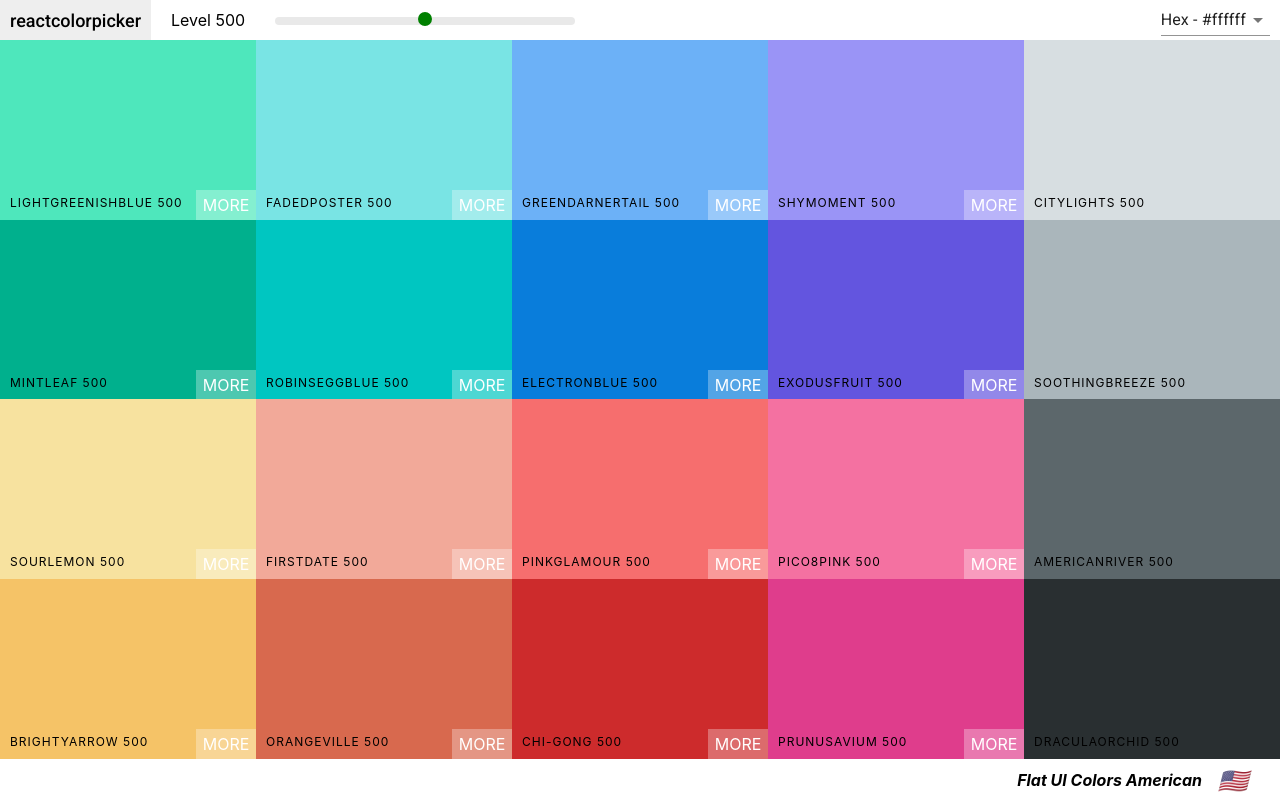
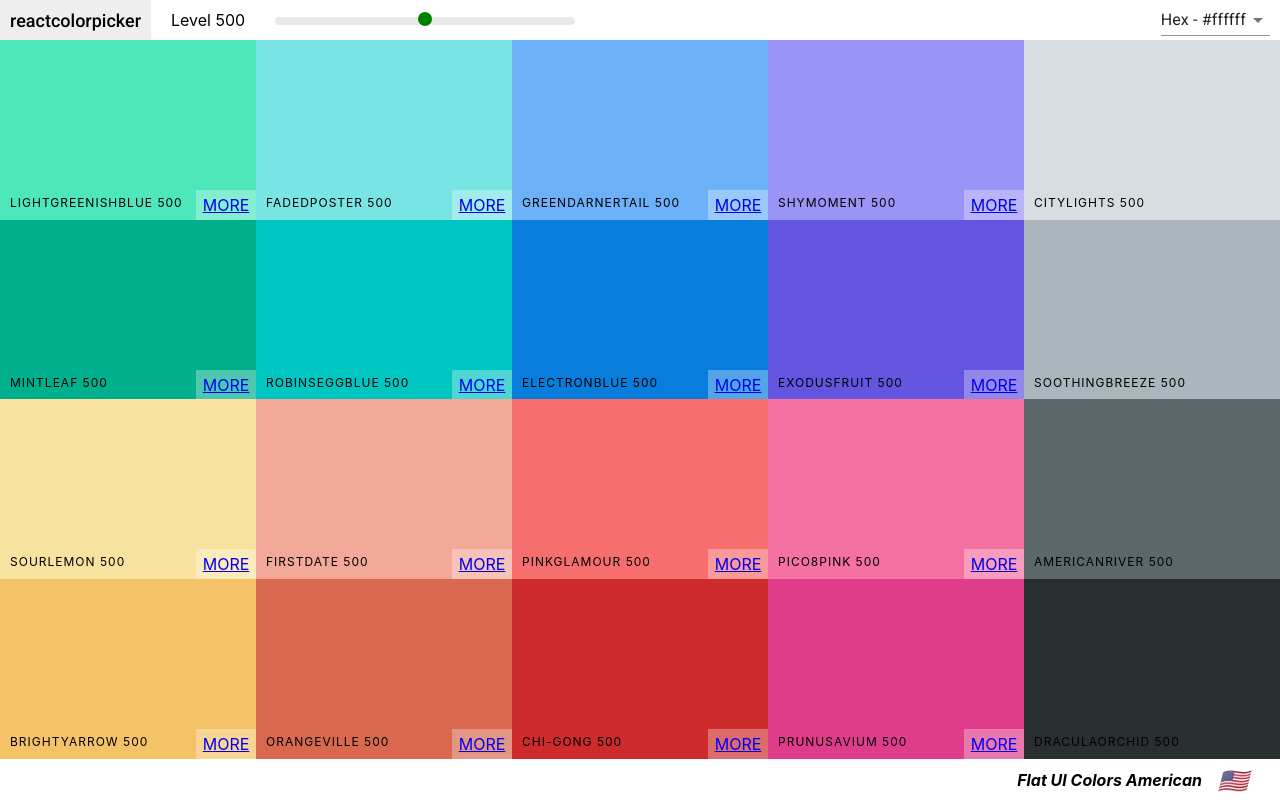
Before and after one commit to avsssai/react-colors, a React (Create React App) app: page /palette/flat-ui-colors-american in a window 1280 px wide. Built offline with nearby package versions, Linux system fonts and the light colour scheme.

Commit message:
Added links and Route to single color  palette

```diff
--- a/src/App.js
+++ b/src/App.js
@@ -5,7 +5,7 @@ import seedColors from './colors-seeder';
 import { generatePalette } from './colorHelpers';
 import { Switch, Link, Route } from 'react-router-dom';
 import colorsSeeder from './colors-seeder';
-
+import SingleColorPalette from './SingleColorPalette';
 class App extends Component {
 
   render () {
@@ -28,6 +28,7 @@ class App extends Component {
           <Route exact path="/" render={(routeProps) => <PaletteList palettes={colorsSeeder} {...routeProps} />} />
           <Route exact path="/palette/:id" render={(routeProps) => <Palette palette={generatePalette(findPalette(routeProps.match.params.id))} {...routeProps} />} />
           {/* <Route exact path="/:palette/:id" render={(routeProps) => <h1>Individual Palette</h1>} /> */}
+          <Route exact path="/palette/:paletteId/:colorName" render={routeProps => <SingleColorPalette {...routeProps}/>} />
         </Switch>
       </div>
     )
--- a/src/ColorBox.js
+++ b/src/ColorBox.js
@@ -1,5 +1,6 @@
 import React, { Component } from "react";
 import { CopyToClipboard } from "react-copy-to-clipboard";
+import {Link} from 'react-router-dom'
 import "./ColorBox.css";
 
 export default class ColorBox extends Component {
@@ -22,8 +23,10 @@ export default class ColorBox extends Component {
 
   }
 
+
+
   render() {
-    const { background, name } = this.props;
+    const { background, name ,moreUrl} = this.props;
     let {copied} = this.state;
     return (
       <CopyToClipboard text={background} onCopy={this.changeCopyState}>
@@ -38,7 +41,11 @@ export default class ColorBox extends Component {
               <span>{name}</span>
             </div>
             <button className="copy-button">Copy</button>
-            <div className="see-more">More</div>
+            <div className="see-more" >
+              <Link to={moreUrl} onClick={e => e.stopPropagation()}>
+                More
+              </Link>
+              </div>
           </div>
         </div>
       </CopyToClipboard>
--- a/src/Palette.js
+++ b/src/Palette.js
@@ -34,6 +34,8 @@ export default class Palette extends Component {
     })
   }
 
+
+
   render () {
     const { palette } = this.props;
     let { level, colorFormat } = this.state;
@@ -46,7 +48,7 @@ export default class Palette extends Component {
           <div className="Palette-colors">
             {palette.colors[level].map((color, i) => {
               return (
-                <ColorBox background={color[colorFormat]} name={color.name} key={i} />
+                <ColorBox background={color[colorFormat]} name={color.name} key={i} moreUrl={`/palette/${palette.id}/${color.id}`}  />
               );
             })}
           </div>
--- /dev/null
+++ b/src/SingleColorPalette.js
@@ -0,0 +1,11 @@
+import React, { Component } from 'react'
+
+export default class SingleColorPalette extends Component {
+    render() {
+        return (
+            <div>
+                <h1>Single Color palette</h1>
+            </div>
+        )
+    }
+}
```
